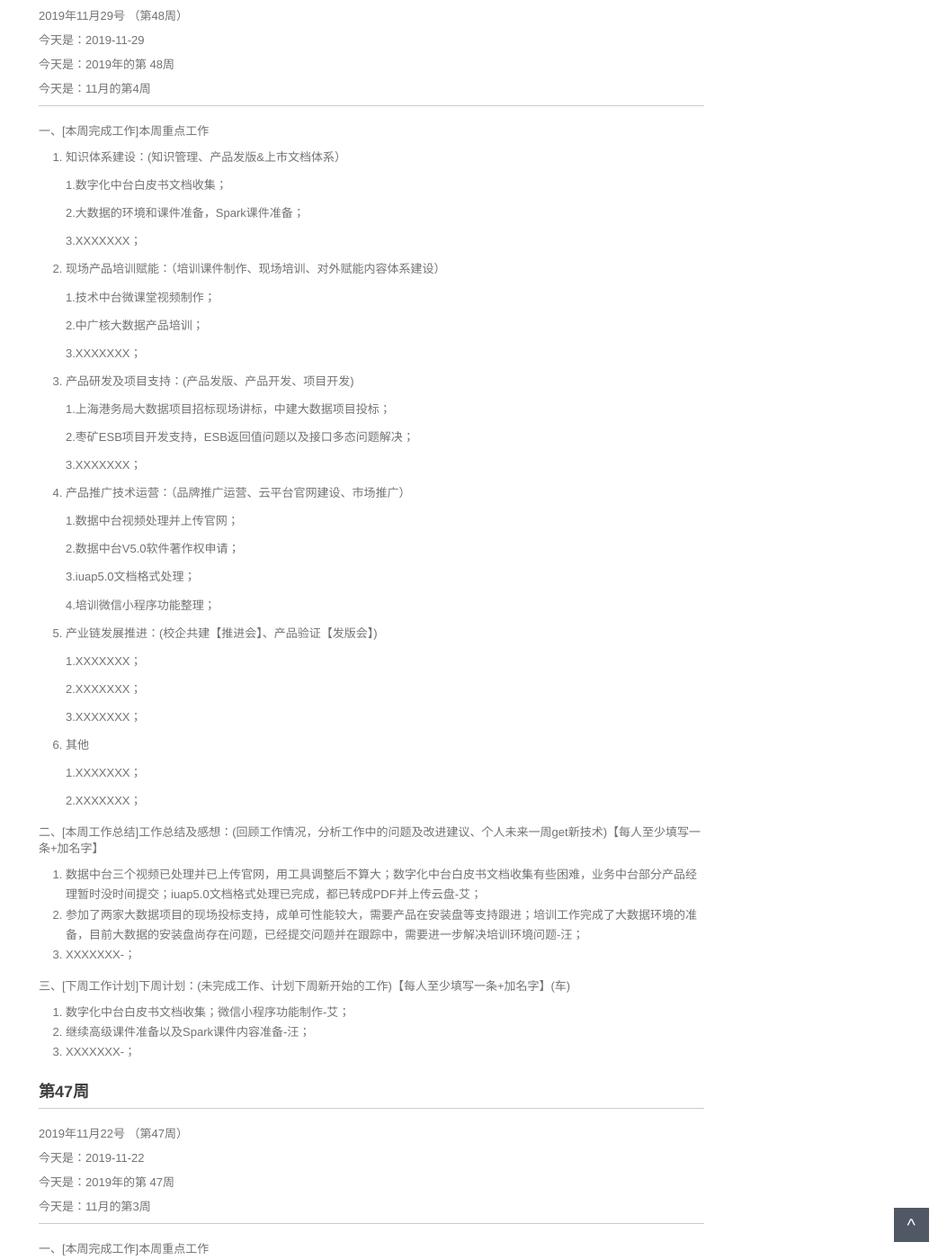
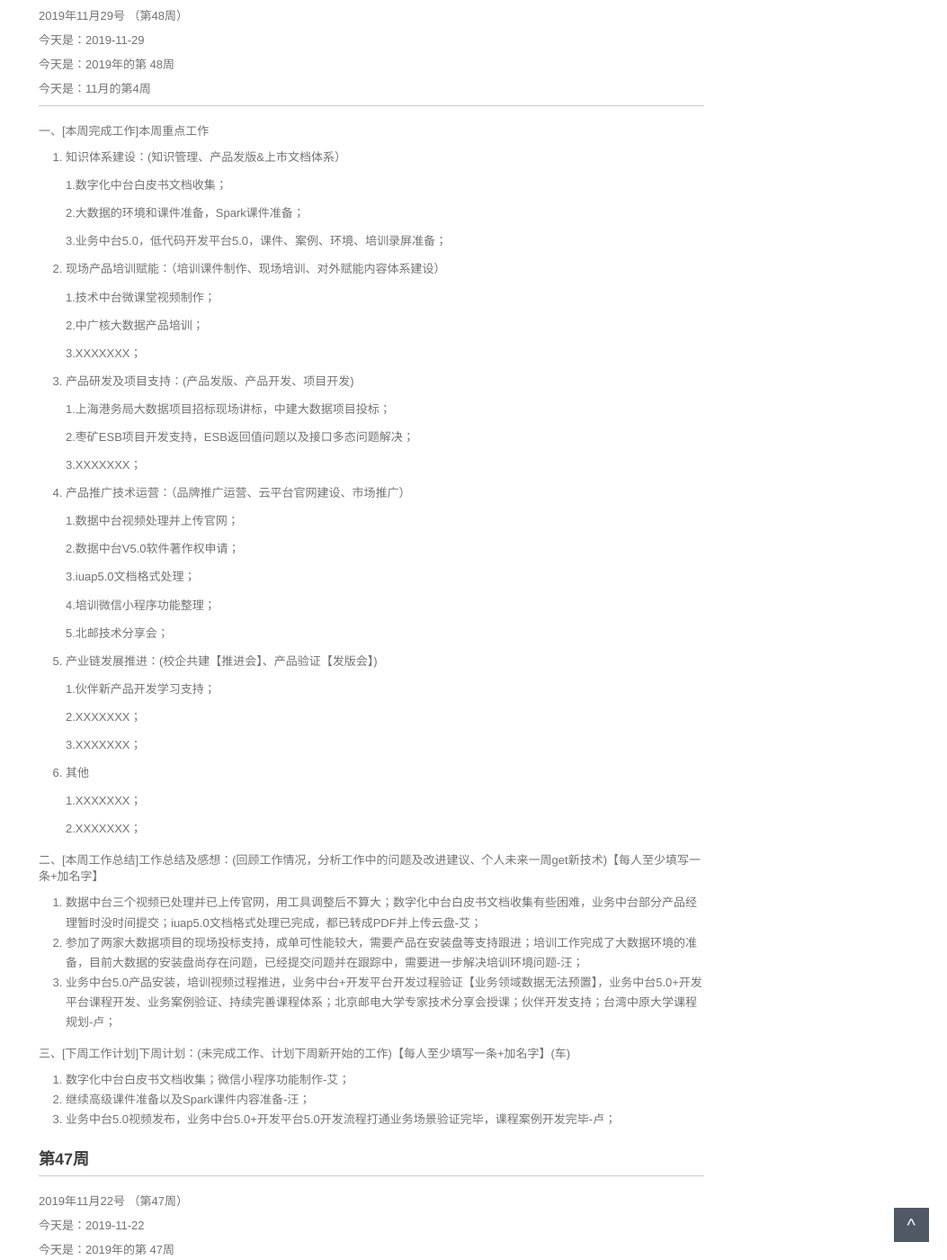
Before and after one commit to walllFlower/blog, a Jekyll site: the page built from _posts/2018-07-17-day_report_cxz.md, in a window 1280 px wide and 1400 px high, scrolled down 372 px. Shown: the whole window at 90% size, without its empty margins (227-1280 px from the left). Built offline with Jekyll 4.4.1, drawn with Linux system fonts in a browser that asks for light colours; comment, search, counter and statistics services are not loaded.

Commit message:
Update 2018-07-17-day_report_cxz.md

```diff
--- a/_posts/2018-07-17-day_report_cxz.md
+++ b/_posts/2018-07-17-day_report_cxz.md
@@ -30,7 +30,7 @@ categories: 技术运营工作周报
 
     2.大数据的环境和课件准备，Spark课件准备；
 
-    3.XXXXXXX；
+    3.业务中台5.0，低代码开发平台5.0，课件、案例、环境、培训录屏准备；
 
 2. 现场产品培训赋能：（培训课件制作、现场培训、对外赋能内容体系建设）
 
@@ -58,10 +58,11 @@ categories: 技术运营工作周报
 
     4.培训微信小程序功能整理；
 
+    5.北邮技术分享会；
 
 5. 产业链发展推进：(校企共建【推进会】、产品验证【发版会】)
 
-    1.XXXXXXX；
+    1.伙伴新产品开发学习支持；
 
     2.XXXXXXX；
 
@@ -77,13 +78,13 @@ categories: 技术运营工作周报
 
 1. 数据中台三个视频已处理并已上传官网，用工具调整后不算大；数字化中台白皮书文档收集有些困难，业务中台部分产品经理暂时没时间提交；iuap5.0文档格式处理已完成，都已转成PDF并上传云盘-艾；
 2. 参加了两家大数据项目的现场投标支持，成单可性能较大，需要产品在安装盘等支持跟进；培训工作完成了大数据环境的准备，目前大数据的安装盘尚存在问题，已经提交问题并在跟踪中，需要进一步解决培训环境问题-汪；
-3. XXXXXXX-；
+3. 业务中台5.0产品安装，培训视频过程推进，业务中台+开发平台开发过程验证【业务领域数据无法预置】，业务中台5.0+开发平台课程开发、业务案例验证、持续完善课程体系；北京邮电大学专家技术分享会授课；伙伴开发支持；台湾中原大学课程规划-卢；
 
 三、[下周工作计划]下周计划：(未完成工作、计划下周新开始的工作)【每人至少填写一条+加名字】(车)
 
 1. 数字化中台白皮书文档收集；微信小程序功能制作-艾；
 2. 继续高级课件准备以及Spark课件内容准备-汪；
-3. XXXXXXX-；
+3. 业务中台5.0视频发布，业务中台5.0+开发平台5.0开发流程打通业务场景验证完毕，课程案例开发完毕-卢；
 
 
 
```
